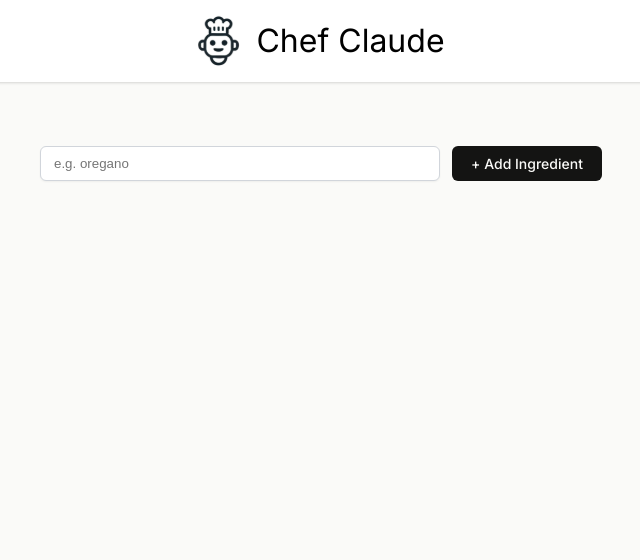
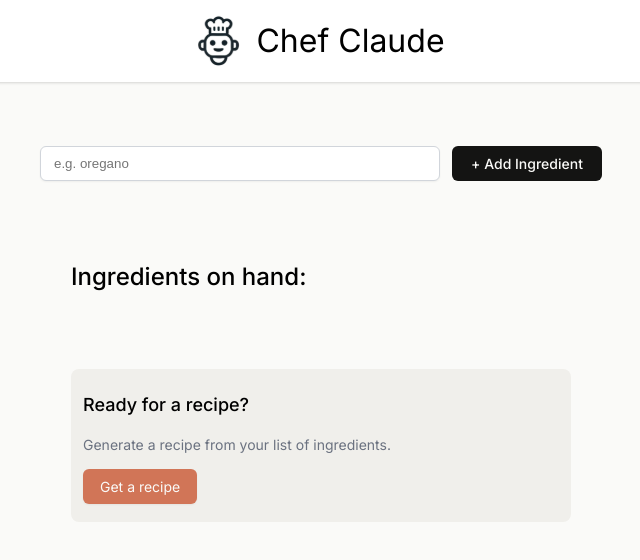
Before and after one commit to eve1ne/react-practice, a React (Vite) app: page / in a window 1280 px wide. Shown: the top 560 px of the page, without its empty margins (319-959 px from the left). Built offline with nearby package versions, Linux system fonts and the light colour scheme.

Commit message:
added styles

```diff
--- a/src/components/Inputer.jsx
+++ b/src/components/Inputer.jsx
@@ -14,6 +14,13 @@
 
         // Adds the new ingredient to the end of the list after the last previous ingredient that was added
         setIngredients(prevIngredients => [...prevIngredients, newIngredient])
+
+        let showIngredients = false
+        if (ingredients.length === 0) {
+            showIngredients = false
+        } else {
+            showIngredients = true
+        }
     }
 
     return(
@@ -29,9 +36,20 @@
                     + Add Ingredient
                 </button>
             </form>
-            <ul>
-                {ingredientsListItems}
-            </ul>
+            <section>
+                <div className="ingredients-list">
+                    <h2>Ingredients on hand:</h2>
+                    <ul>
+                        {ingredientsListItems}
+                    </ul>
+                </div>
+                <div className="recipe-generator">
+                    <h3>Ready for a recipe?</h3>
+                    <p>Generate a recipe from your list of ingredients.</p>
+                    <button>Get a recipe</button>
+                </div>
+
+            </section>
         </>
     )
 }
--- a/src/index.css
+++ b/src/index.css
@@ -54,3 +54,57 @@
     font-size: 0.875rem;
     font-weight: 500;
 }
+
+.ingredients-list {
+    width: 100%;
+    min-width: 150px;
+    max-width: 500px;
+    justify-self: center;
+    padding-top: 5%;
+    padding-bottom: 5%;
+}
+
+.ingredients-list > h2 {
+    font-weight: 500;
+    line-height: 24px;
+    margin-bottom: 12px;
+}
+
+.ingredients-list > ul {
+    color: #475467;
+    line-height: 28px;
+}
+
+.recipe-generator {
+    width: 100%;
+    min-width: 150px;
+    max-width: 500px;
+    justify-self: center;
+    background-color: #F0EFEB;
+    padding: 6px 12px 18px 12px;
+    border-radius: 8px;
+}
+
+.recipe-generator > button {
+    border: none;
+    border-radius: 6px;
+    background: #D17557;
+    box-shadow: 0px 1px 2px 0px rgba(0, 0, 0, 0.05);
+    color: #FAFAF8;
+    padding: 9px 17px;
+    font-family: Inter, sans-serif;
+    font-size: 0.875rem;
+    cursor: pointer;
+}
+
+.recipe-generator > p {
+    color: #6B7280;
+    font-size: 0.875rem;
+    line-height: 20px;
+}
+
+.recipe-generator > h3 {
+    font-size: 1.125rem;
+    font-weight: 500;
+    line-height: 24px;
+}
```
